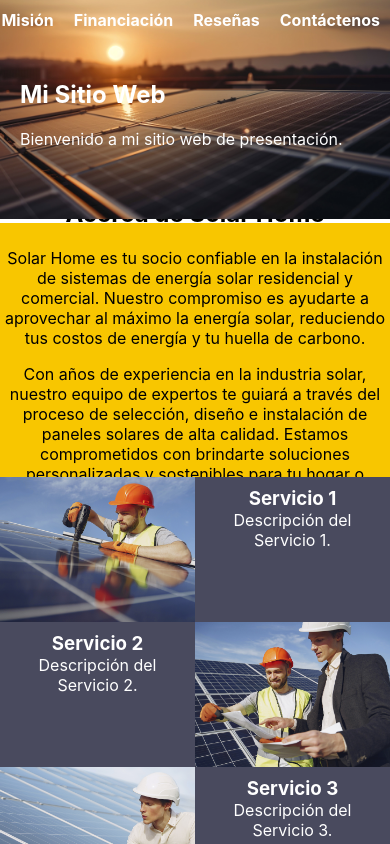
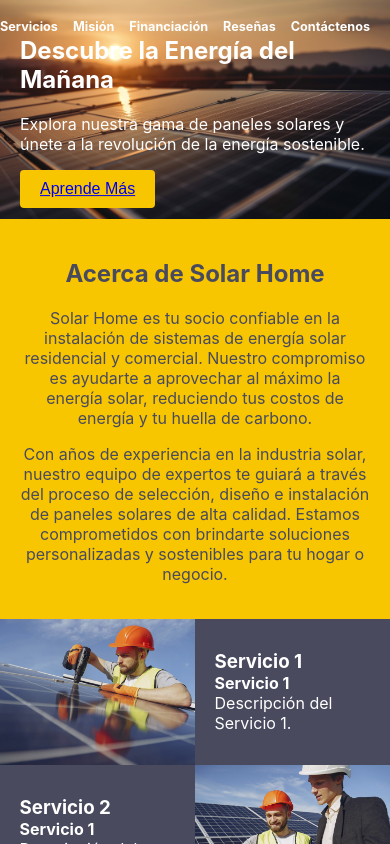
Before and after one commit to AldG99/solar-hogar, a React (Create React App) app: page / in a window 390 px wide. Shown: the top 844 px of the page. Built offline with nearby package versions, Linux system fonts and the light colour scheme; the HTML template or start-up script is replaced by a standard one.

Commit message:
Anadir Nuevos Estilos SCSS

```diff
--- a/src/App.jsx
+++ b/src/App.jsx
@@ -2,7 +2,7 @@
 import { Carousel } from 'react-responsive-carousel';
 import 'react-responsive-carousel/lib/styles/carousel.min.css'; // Importa los estilos CSS
 import { FaFacebook, FaInstagram, FaTwitter, FaGooglePlus } from "react-icons/fa";
-import './styles/scrollbar.css';
+import './styles/scrollbar.scss';
 import './App.scss'; // Asegúrate de importar tu archivo SCSS
 
 
@@ -42,8 +42,12 @@
       />
       <div className="hero-content">
         {/* Aquí puedes colocar el encabezado */}
-        <h1>Mi Sitio Web</h1>
-        <p>Bienvenido a mi sitio web de presentación.</p>
+        <h1>Descubre la Energía del Mañana</h1>
+        <p>Explora nuestra gama de paneles solares y únete a la revolución de la energía sostenible.</p>
+        <button type="button">
+  <a href="#acerca">Aprende Más</a>
+</button>
+
       </div>
     </div>
   </section>
@@ -82,6 +86,7 @@
       />
         <div className='service-text-1'>
         <h3>Servicio 1</h3>
+        <h4>Servicio 1</h4>
         <p>Descripción del Servicio 1.</p>
         </div>
       </div>
@@ -95,6 +100,7 @@
       />
         <div className='service-text-2'>
         <h3>Servicio 2</h3>
+        <h4>Servicio 1</h4>
         <p>Descripción del Servicio 2.</p>
         </div>
       </div>
@@ -108,6 +114,7 @@
       />
       <div className='service-text-3'>
         <h3>Servicio 3</h3>
+        <h4>Servicio 1</h4>
         <p>Descripción del Servicio 3.</p>
         </div>
       </div>
@@ -158,7 +165,7 @@
 
 <section className="reviews" id="resenas">
   <div className="container">
-  <Carousel autoPlay={true} interval={3000} showThumbs={false} className='carousel-container'>
+  <Carousel autoPlay={true} interval={3000} showThumbs={false} showStatus={false} infiniteLoop={true} className='carousel-container'>
   <div style={{ position: 'relative', userSelect: 'none' }}>
         <img src={require('./images/review-1.jpg')} alt='Almacén con Paneles Solares' />
         <h3>Autor 1</h3>
@@ -187,6 +194,7 @@
 <section className="contact" id="contactenos">
   <div className="container">
   {/* Agrega los iconos de redes sociales */}
+  <div className='container-icons'>
   <div className="social-icons">
           <a href="https://github.com/" className="social-icon">
             <FaFacebook />
@@ -200,6 +208,7 @@
           <a href="https://github.com/" className="social-icon">
             <FaGooglePlus />
           </a>
+        </div>
         </div>
     {/* Contenido de la sección de contacto */}
     <div className='container-form'>
--- a/src/App.scss
+++ b/src/App.scss
@@ -11,6 +11,7 @@
 /* En App.scss o en tu archivo CSS */
 .hero {
   position: relative;
+  margin-bottom: -1%;
 }
 
 .hero-image {
@@ -28,10 +29,28 @@
   z-index: 1; // Asegura que el contenido esté encima de la imagen
 }
 
+/* Estilo para el botón "Aprende Más" */
+button[type="button"] {
+  background-color: #f8c600; /* Color de fondo del botón */
+  color: #fff; /* Color del texto del botón */
+  border: none; /* Sin borde */
+  border-radius: 4px; /* Bordes redondeados */
+  padding: 10px 20px; /* Relleno interno del botón */
+  font-size: 16px; /* Tamaño de fuente */
+  cursor: pointer; /* Cambia el cursor al pasar por encima */
+  text-decoration: none; /* Sin subrayado */
+  display: inline-block; /* Para que el botón no ocupe todo el ancho */
+
+  &:hover {
+    background-color: #fff; /* Cambia el color al pasar el cursor */
+  }
+}
+
+
 .navbar {
   position: absolute;
-  top: 10px; /* Añade espacio en la parte superior de la pantalla */
-  right: 10px; /* Añade espacio en la parte derecha de la pantalla */
+  top: 35px; /* Añade espacio en la parte superior de la pantalla */
+  right: 75px; /* Añade espacio en la parte derecha de la pantalla */
   left: 0;
   z-index: 2; // Coloca la barra de navegación encima de todo
 }
@@ -45,7 +64,7 @@
 }
 
 .nav-list li {
-  margin-right: 20px; // Espacio entre elementos de la lista
+  margin-right: 50px; // Espacio entre elementos de la lista
 }
 
 .nav-list li:last-child {
@@ -58,22 +77,41 @@
   text-decoration: none;
   transition: color 0.3s ease, font-weight 0.3s ease; /* Transiciones suaves para el color y el peso de la fuente */
   font-weight: normal; /* Inicialmente, establece el peso de la fuente como normal */
+  font-size: 2.5vh;
   font-weight: bold;
 }
 
 /* Cambia el color y el peso de la fuente cuando el cursor pasa sobre los elementos de navegación */
 .nav-list a:hover {
-  color: #007bff; /* Cambia el color al pasar el cursor */
+  color: #ffde6a; /* Cambia el color al pasar el cursor */
+}
+
+/* Media query para ajustar el tamaño de fuente en pantallas más pequeñas */
+@media screen and (max-width: 768px) {
+  .navbar {
+    position: absolute;
+    top: 15px; /* Añade espacio en la parte superior de la pantalla */
+    right: 20px; /* Añade espacio en la parte derecha de la pantalla */
+  }
+
+  .nav-list a {
+    font-size: 1.5vh; /* Cambia el tamaño de fuente para pantallas más pequeñas */
+  }
+
+  .nav-list li {
+    margin-right: 15px; // Espacio entre elementos de la lista
+  }
 }
 
 
 .about {
   background-color: #f8c600;
+  padding: 5%;
+  color: #494a5e;
   text-align: center; // Centra el texto horizontalmente
   display: flex; // Usa el modelo de caja flexible
   flex-direction: column; // Apila elementos verticalmente
   justify-content: center; // Centra verticalmente el contenido
-  height: 30vh; // Ajusta la altura al 100% de la ventana
 }
 
 .about-content {
@@ -92,6 +130,8 @@
 
       .service-item-1,
       .service-item-3 {
+        background-color: #494a5e;
+        align-items: center;
         display: flex;
         flex-direction: row;
         justify-content: space-between;
@@ -102,21 +142,22 @@
 
         .service-text-1,
         .service-text-3 {
-          background-color: #494a5e;
-          padding: 10px;
           color: white;
           order: 2;
           flex: 1;
         }
 
         h3,
+        h4,
         p {
           margin: 0;
-          text-align: center;
+          padding-left: 10%;
         }
       }
 
       .service-item-2 {
+        background-color: #494a5e;
+        align-items: center;
         display: flex;
         flex-direction: row-reverse; /* Invierte la dirección del flujo a fila inversa para colocar la imagen a la derecha y el texto a la izquierda */
         justify-content: space-between;
@@ -126,17 +167,16 @@
         }
 
         .service-text-2 {
-          background-color: #494a5e;
-          padding: 10px;
           color: white;
           order: 2;
           flex: 1;
         }
 
         h3,
+        h4,
         p {
           margin: 0;
-          text-align: center;
+          padding-left: 10%;
         }
       }
 
@@ -146,6 +186,7 @@
 
 .mission {
   position: relative; // Establece una posición relativa para que .mission-text esté posicionado en relación con este elemento
+  margin-bottom: -1%;
 
   .container {
     position: relative; // Establece una posición relativa para que .mission-text esté posicionado en relación con este elemento
@@ -179,6 +220,7 @@
 .financing {
   .container {
     background-color: #494a5e;
+    padding: 7.5%;
     display: flex;
     flex-direction: row-reverse; /* Cambiamos la dirección a fila inversa para que el video esté a la derecha */
     align-items: center;
@@ -206,7 +248,6 @@
 
   div {
     position: relative;
-    margin-bottom: 20px;
     text-align: center;
 
     img {
@@ -238,10 +279,20 @@
   padding: 80px 0; /* Agrega espaciado interno para separar el contenido del fondo */
 }
 
+.container-icons{
+  margin-right: 40%;
+  margin-left: 5%;
+}
+
 .social-icon {
+  padding-left: 1.5%;
   font-size: 24px;
-  margin-right: 10px;
   color: #007bff;
+}
+
+.container-form {
+  margin-right: 5%;
+  margin-left: 40%;
 }
 
 /* Estilo para el formulario */
@@ -291,7 +342,7 @@
 
 /* Estilo para los mensajes de error (puedes mostrarlos usando JavaScript) */
 .error-message {
-  color: #ff0000;
+  color: #ff9d00;
   font-size: 14px;
   margin-top: 5px;
 }
```
Also changed, not shown: src/styles/scrollbar.scss (renamed from src/styles/scrollbar.css).
